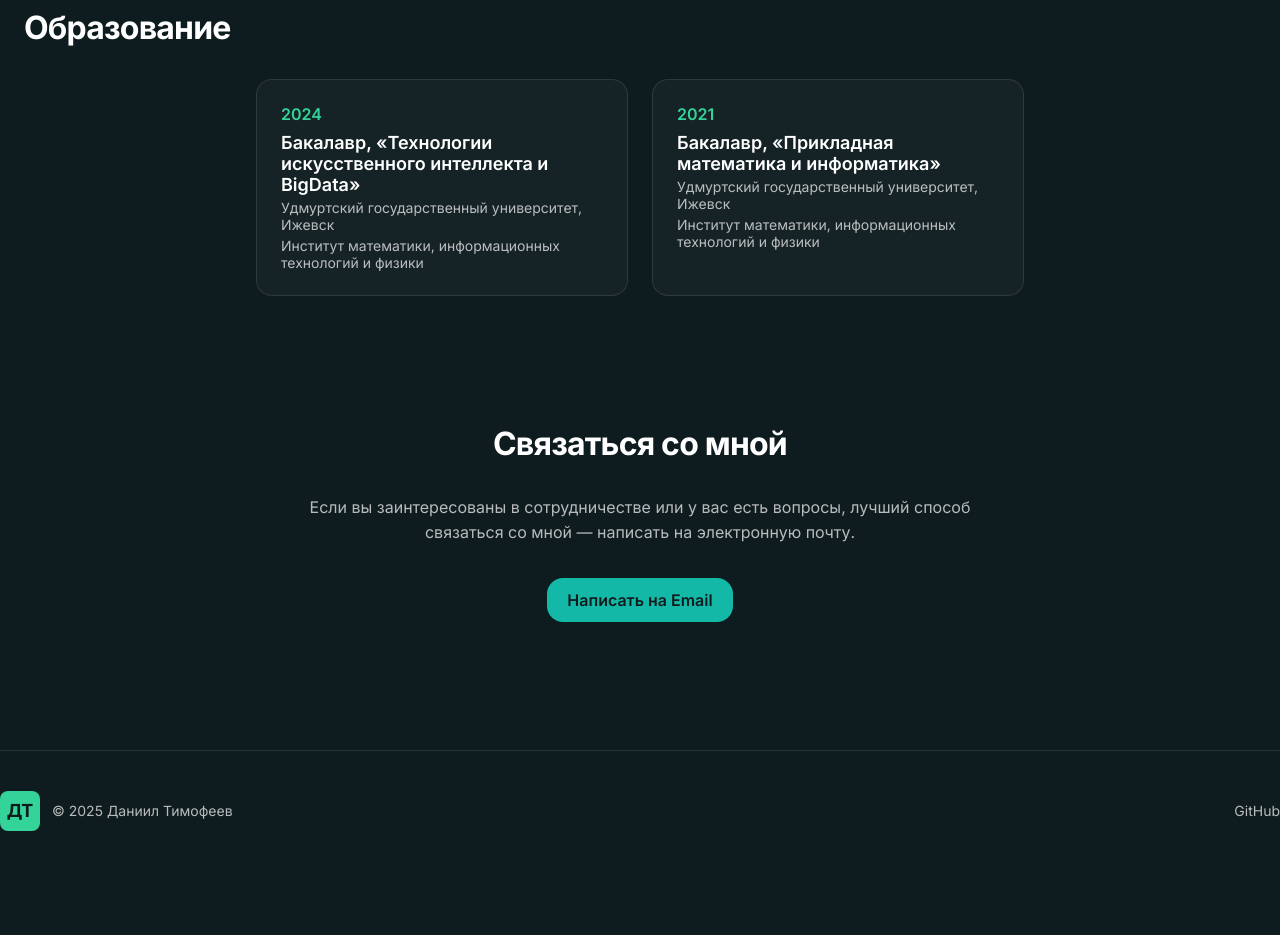
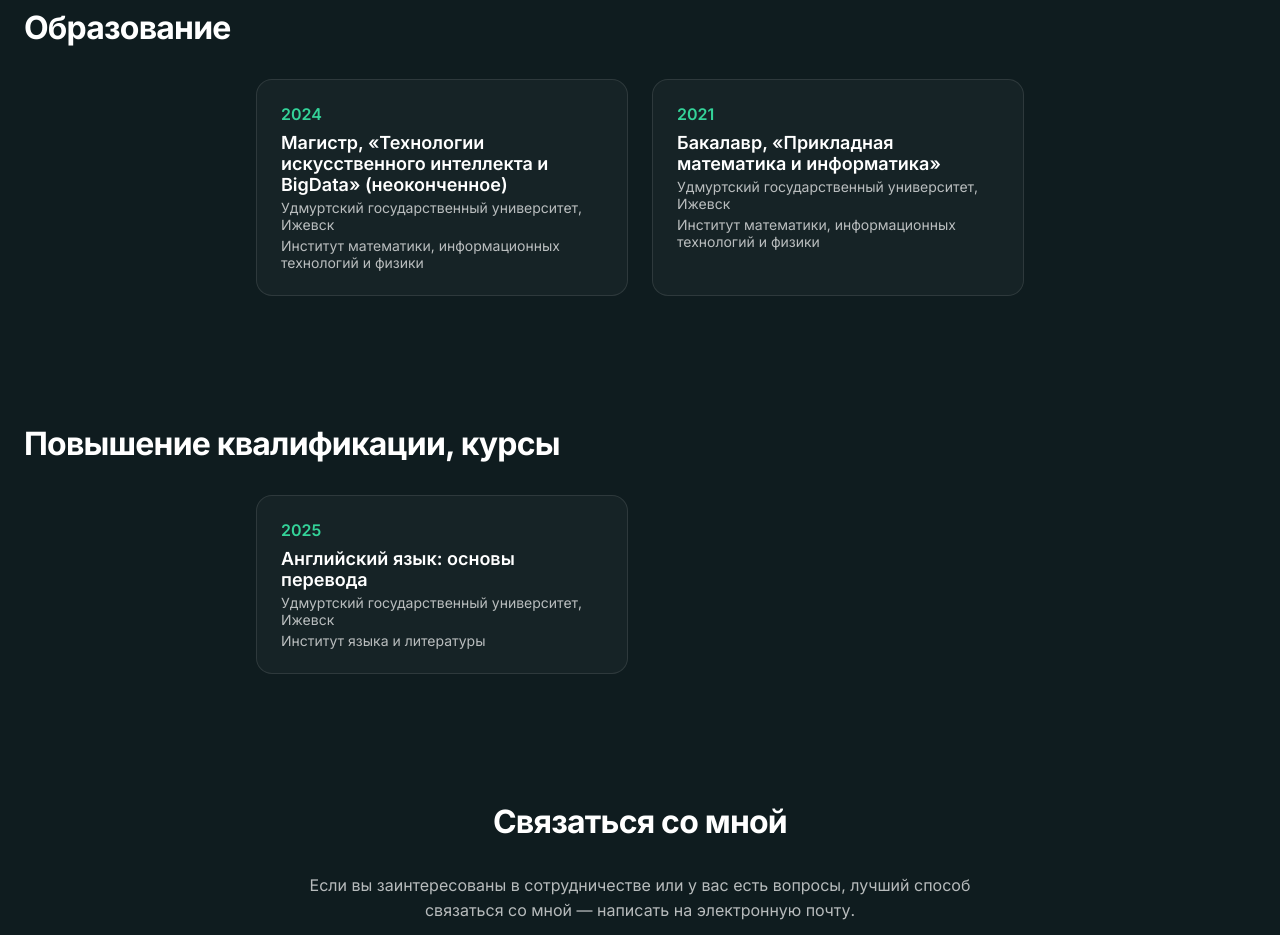
Before and after one commit to Daniil742/timofeev, a plain HTML site: page index.html in a window 1280 px wide. Shown: the part 3180-4115 px from the top of the page. Before the commit the page ends 4051 px from the top, so only its background shows below. Drawn offline with Linux system fonts and the light colour scheme.

Commit message:
Update index.html

```diff
--- a/index.html
+++ b/index.html
@@ -717,7 +717,7 @@
             <div class="education-grid">
                 <div class="education-item">
                     <p class="education-year">2024</p>
-                    <h3 class="education-degree">Бакалавр, «Технологии искусственного интеллекта и BigData»</h3>
+                    <h3 class="education-degree">Магистр, «Технологии искусственного интеллекта и BigData» (неоконченное)</h3>
                     <p class="education-university">Удмуртский государственный университет, Ижевск</p>
                     <p class="education-faculty">Институт математики, информационных технологий и физики</p>
                 </div>
@@ -726,6 +726,18 @@
                     <h3 class="education-degree">Бакалавр, «Прикладная математика и информатика»</h3>
                     <p class="education-university">Удмуртский государственный университет, Ижевск</p>
                     <p class="education-faculty">Институт математики, информационных технологий и физики</p>
+                </div>
+            </div>
+        </section>
+
+        <section id="education" class="section container">
+            <h2 class="section-title">Повышение квалификации, курсы</h2>
+            <div class="education-grid">
+                <div class="education-item">
+                    <p class="education-year">2025</p>
+                    <h3 class="education-degree">Английский язык: основы перевода</h3>
+                    <p class="education-university">Удмуртский государственный университет, Ижевск</p>
+                    <p class="education-faculty">Институт языка и литературы</p>
                 </div>
             </div>
         </section>
```
